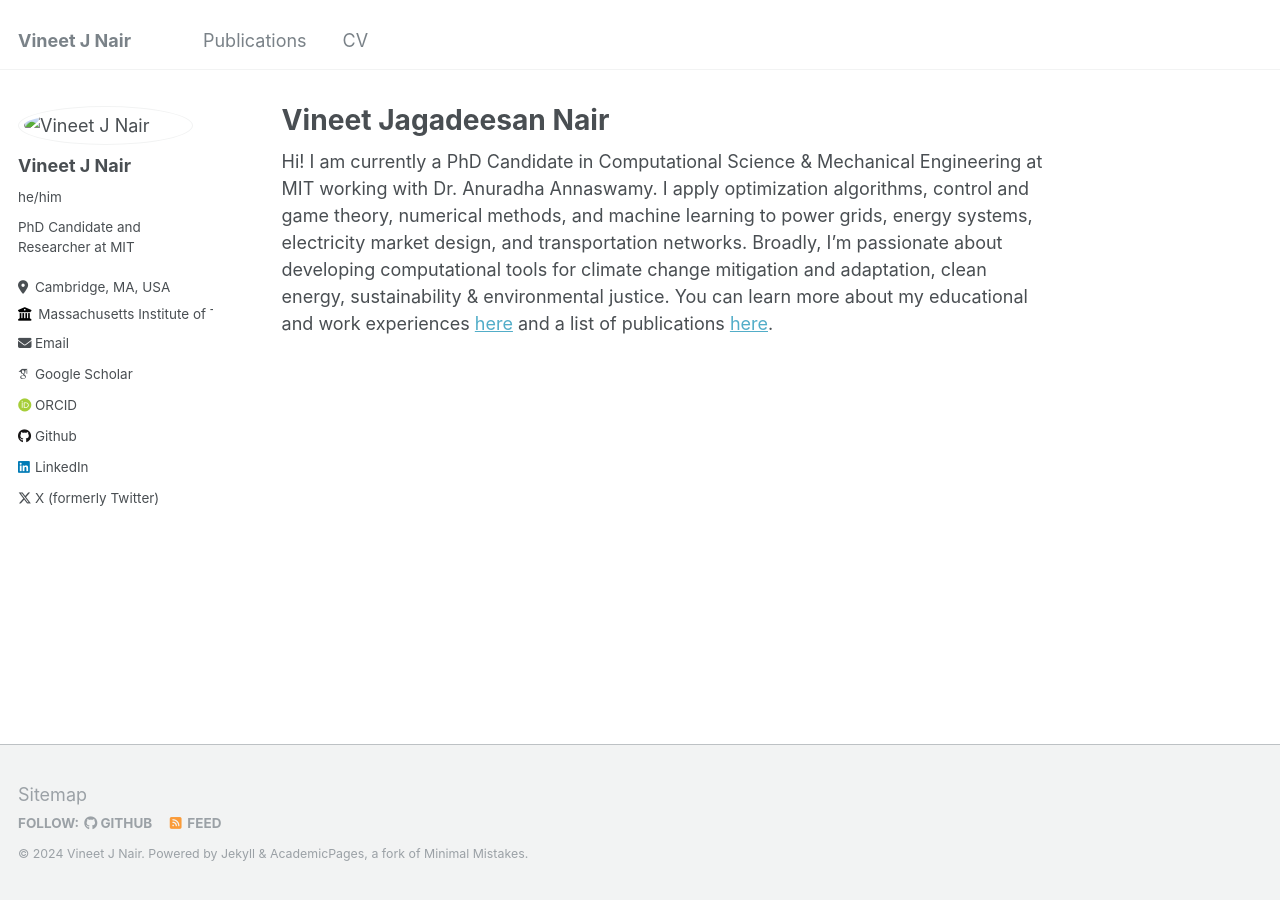
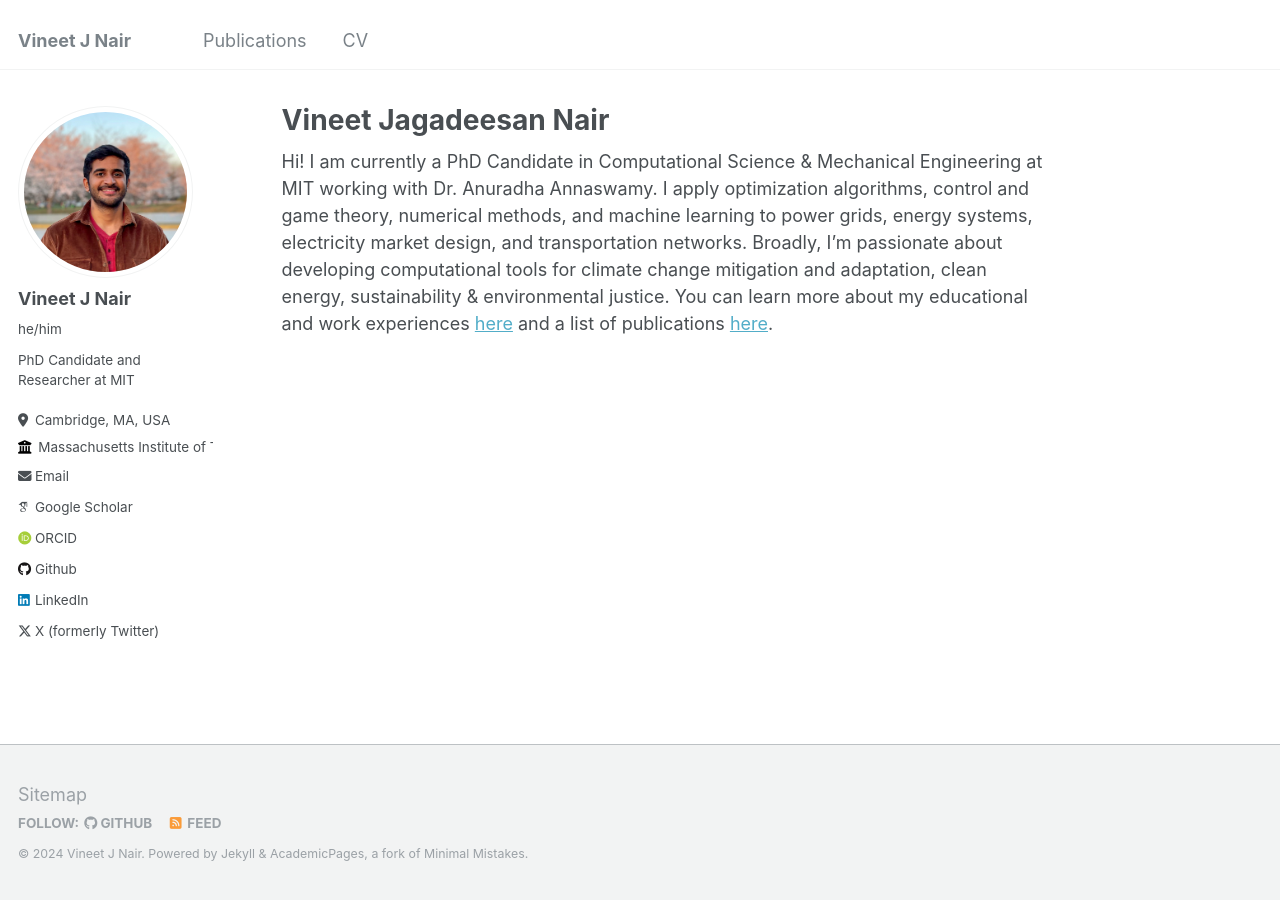
Before and after one commit to vineetjnair9/vineetjnair, a Jekyll site: the page built from _pages/about.md, in a window 1280 px wide. Built offline with Jekyll 4.4.1, drawn with Linux system fonts in a browser that asks for light colours; some web fonts are replaced.

Commit message:
Update _config.yml

```diff
--- a/_config.yml
+++ b/_config.yml
@@ -21,7 +21,7 @@ repository               : "vineetjnair9/vineetjnair9.github.io"
 #               Additional customization can be done by editing /_includes/author-profile.html
 author:
   # Biographic information
-  avatar           : "images/Vineet_J_Nair.jpeg"
+  avatar           : "Vineet_J_Nair.jpeg"
   name             : "Vineet J Nair"
   pronouns         : "he/him"
   bio              : "PhD Candidate and Researcher at MIT"
```
